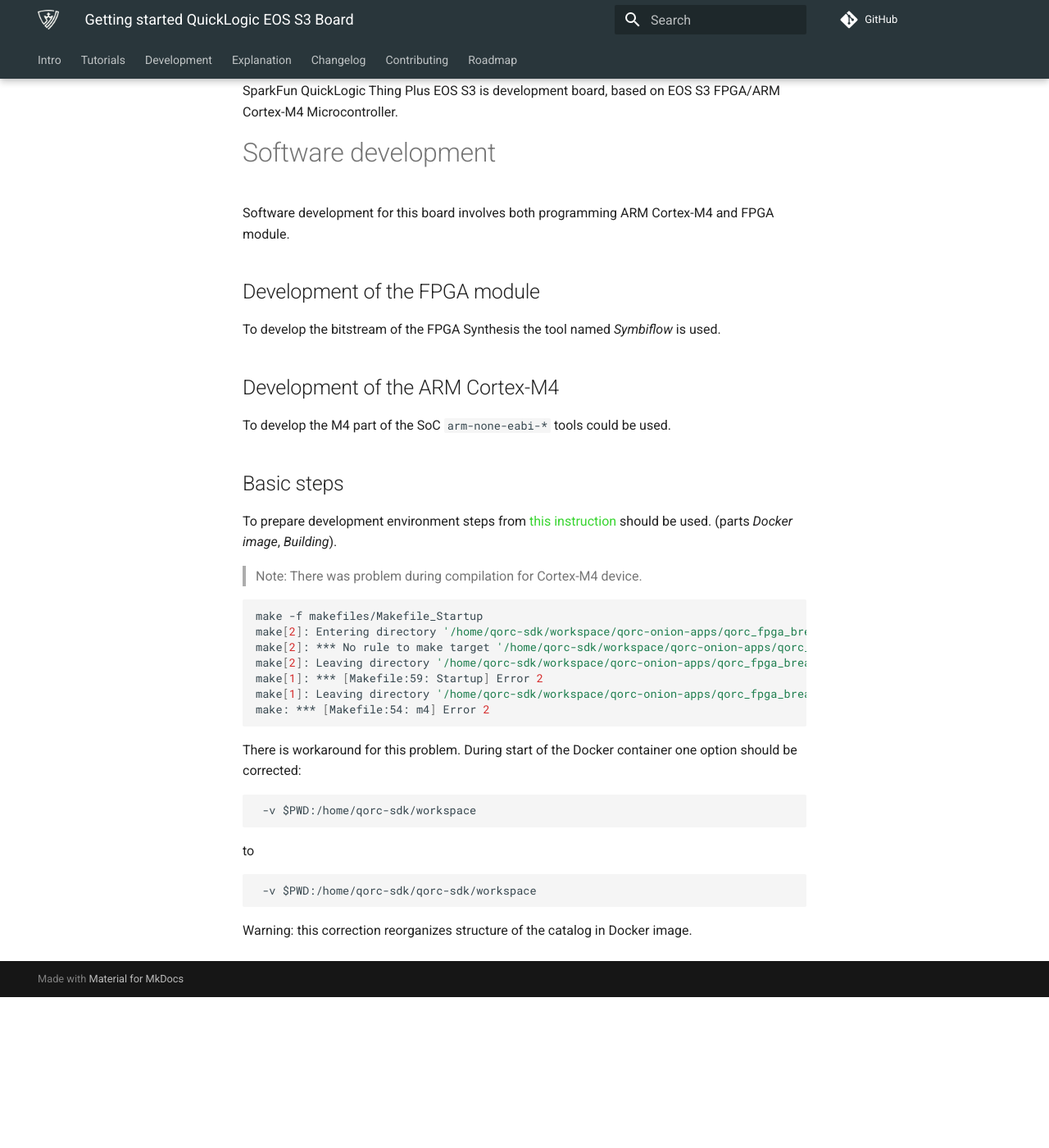
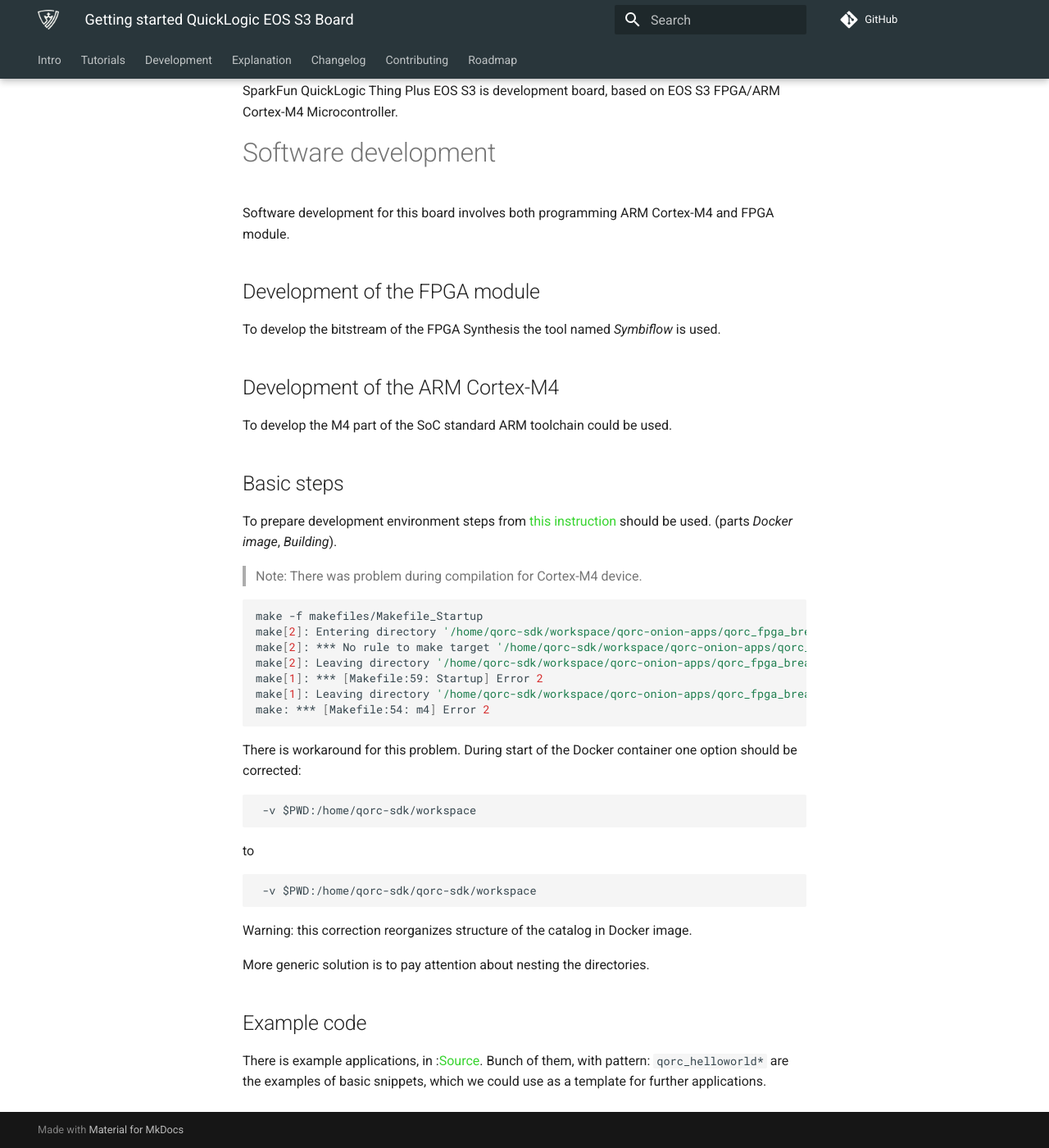
Before and after one commit to Dasharo/twpm-docs, an MkDocs documentation site: the page built from docs/tutorials/tutorial_start_EOS-S3_HW.md, in a window 1280 px wide and 1400 px high, scrolled down 262 px. Shown: the whole window at 82% size. Built offline with MkDocs 1.6.1 and Material for MkDocs 9.7.7, drawn with Linux system fonts in a browser that asks for light colours; comment, search, counter and statistics services are not loaded; before the commit the page ends 1478 px from its top, so only the background shows below that.

Commit message:
tutorial_start_EOS-S3_HW.md: Added Examples section
Signed-off-by: Karol Zmyslowski <karol.zmyslowski@3mdeb.com>

````diff
--- a/docs/tutorials/tutorial_start_EOS-S3_HW.md
+++ b/docs/tutorials/tutorial_start_EOS-S3_HW.md
@@ -21,7 +21,8 @@
 
 ## Development of the ARM Cortex-M4
 
-To develop the M4 part of the SoC `arm-none-eabi-*` tools could be used.
+To develop the M4 part of the SoC standard ARM toolchain
+could be used.
 
 ## Basic steps
 
@@ -51,3 +52,11 @@
 ```
 
 Warning: this correction reorganizes structure of the catalog in Docker image.
+
+More generic solution is to pay attention about nesting the directories.
+
+## Example code
+
+There is example applications, in :[Source](https://github.com/coolbreeze413/qorc-onion-apps/tree/master/qorc_helloworldm4fpgaheader).
+Bunch of them, with pattern: `qorc_helloworld*` are the examples of basic
+snippets, which we could use as a template for further applications.
````
